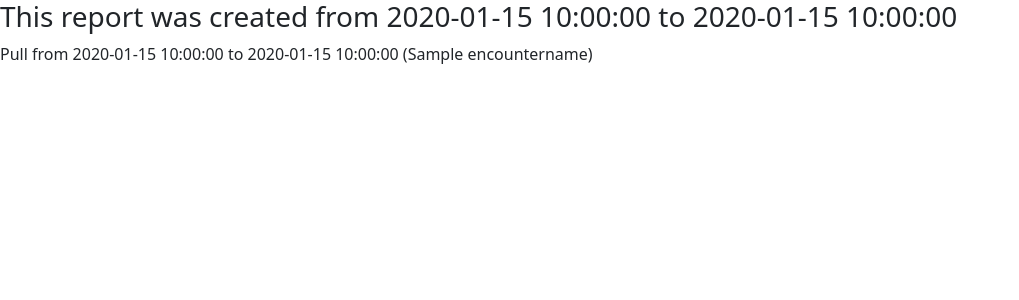
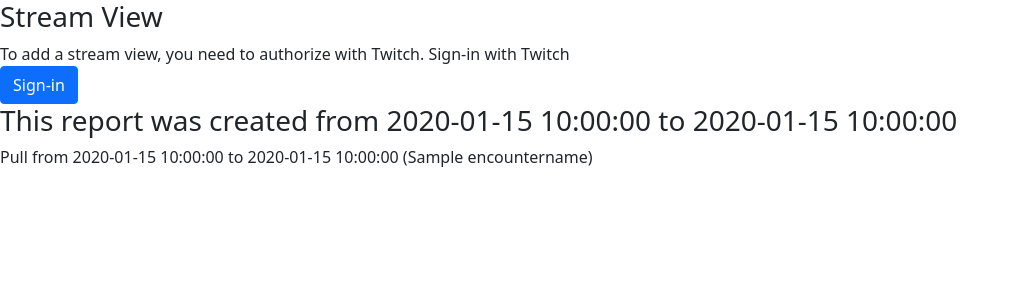
Before and after one commit to VanillaDevelop/TwitchVodSync, a Flask app: template templates/report.html in a window 1280 px wide. Shown: the top 300 px of the page, without its empty margins (0-1019 px from the left). Run offline with Flask 2, Linux system fonts and the light colour scheme; the template is opened without the code that fills it: most values are stand-ins (such as "Sample title", 1, 10 or a date in 2020).

Commit message:
Twitch Auth Flow

```diff
--- a/app.py
+++ b/app.py
@@ -63,7 +63,9 @@ def report():
     return render_template('report.html', fights=data['fights'],
                            encounternames=get_encounter_dict(session["token"], data['fights']),
                            start_time=timestamp_to_string(data['startTime']),
-                           end_time=timestamp_to_string(data['endTime']))
+                           end_time=timestamp_to_string(data['endTime']),
+                           code=request.args.get("code"),
+                           twitch_token=session["twitch_token"] if "twitch_token" in session else None)
 
 
 @app.route('/auth/verify')
@@ -93,5 +95,40 @@ def auth_signout():
     return redirect(url_for('home'))
 
 
+@app.route('/auth/twitch_challenge', methods=['POST'])
+def auth_twitch():
+    state = str(uuid.uuid4())
+    session['state_twitch'] = state
+    session['redirect_to_log'] = request.form.get("code")
+
+    url = f"""https://id.twitch.tv/oauth2/authorize?"""
+    url += f"""client_id={os.getenv("TWITCH_ID")}"""
+    url += f"""&response_type=code"""
+    url += f"""&state={state}"""
+    url += f"""&scope="""
+    url += f"""&redirect_uri={host_url + url_for("auth_twitch_verify")}"""
+    return redirect(url)
+
+
+@app.route('/auth/twitch')
+def auth_twitch_verify():
+    if session['state_twitch'] == request.args.get('state'):
+        r = requests.post("https://id.twitch.tv/oauth2/token", data={
+            "client_id": os.getenv("TWITCH_ID"),
+            "client_secret": os.getenv("TWITCH_SECRET"),
+            "code": request.args.get('code'),
+            "redirect_uri": host_url + url_for("auth_twitch_verify"),
+            "grant_type": "authorization_code",
+        })
+        if r.status_code == 200:
+            session['twitch_token'] = r.json()['access_token']
+            session['twitch_refresh_token'] = r.json()['refresh_token']
+
+        log = session['redirect_to_log']
+        del session['redirect_to_log']
+        return redirect(host_url + url_for("report") + "?code=" + log)
+    return redirect(host_url)
+
+
 if __name__ == '__main__':
     app.run()
--- a/templates/report.html
+++ b/templates/report.html
@@ -1,6 +1,16 @@
 {% extends "template.html" %}
 
 {% block body %}
+    <h3>Stream View</h3>
+    {% if twitch_token %}
+    {% else %}
+        To add a stream view, you need to authorize with Twitch.
+        Sign-in with Twitch
+        <form action="/auth/twitch_challenge" method="POST">
+            <input hidden type="text" name="code" value="{{code}}"/>
+            <button class="btn btn-primary">Sign-in</button>
+        </form>
+    {% endif %}
     <div><h3>This report was created from {{ start_time }} to {{ end_time }}</h3></div>
     {% for fight in fights %}
         {% if fight["encounterID"] != 0 %}
```
